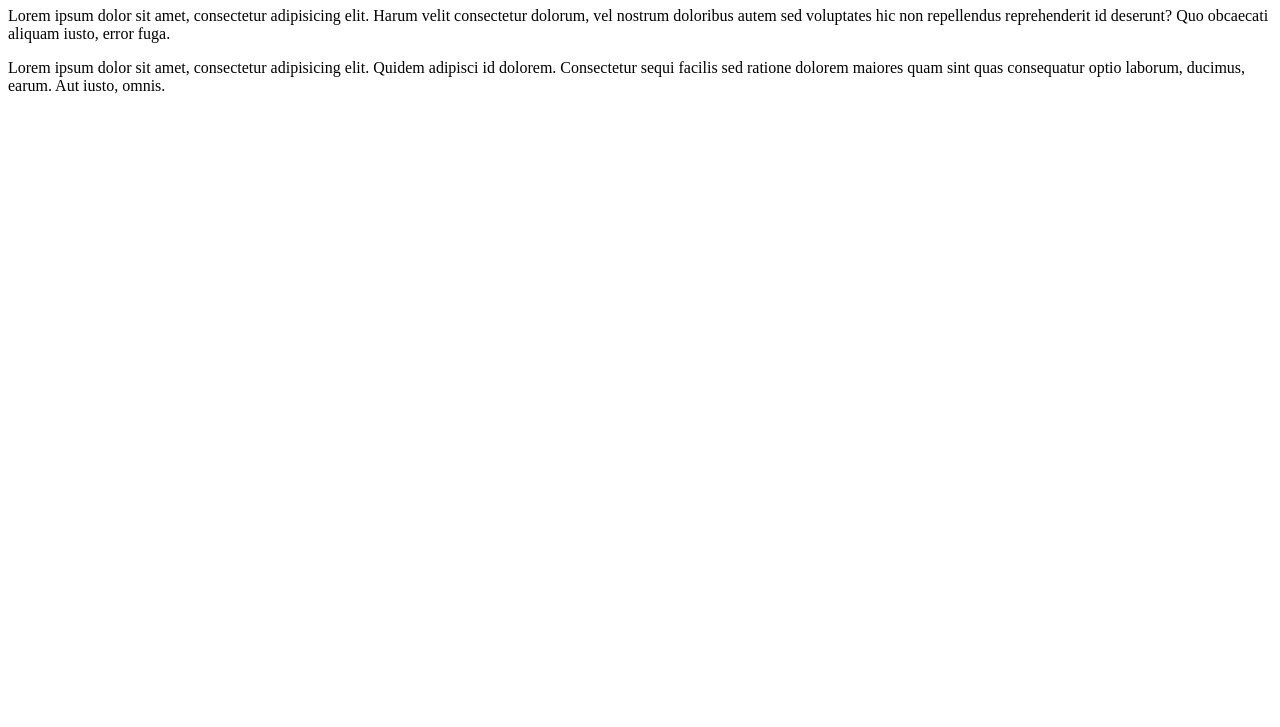
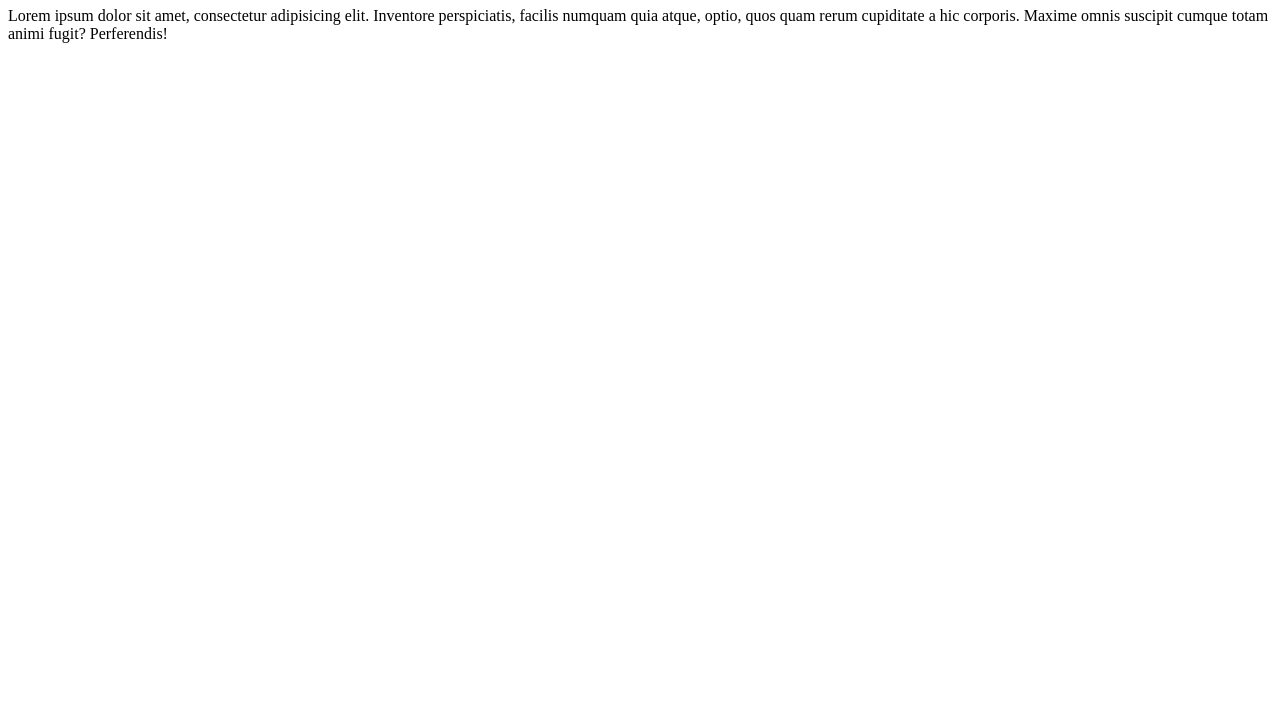
Before and after one commit to Electron-Movies/electronmovies, a plain HTML site: page index.html in a window 1280 px wide. Shown: the part 73-800 px from the top of the page. Drawn offline with Linux system fonts and the light colour scheme; files that its build step writes are made by us from their sources.

Commit message:
third commit

```diff
--- a/index.html
+++ b/index.html
@@ -7,7 +7,6 @@
 </head>
 <body>
     <h1>Site Here</h1>
-    <p>Lorem ipsum dolor sit amet, consectetur adipisicing elit. Harum velit consectetur dolorum, vel nostrum doloribus autem sed voluptates hic non repellendus reprehenderit id deserunt? Quo obcaecati aliquam iusto, error fuga.</p>
-    <p>Lorem ipsum dolor sit amet, consectetur adipisicing elit. Quidem adipisci id dolorem. Consectetur sequi facilis sed ratione dolorem maiores quam sint quas consequatur optio laborum, ducimus, earum. Aut iusto, omnis.</p>
+    <p>Lorem ipsum dolor sit amet, consectetur adipisicing elit. Inventore perspiciatis, facilis numquam quia atque, optio, quos quam rerum cupiditate a hic corporis. Maxime omnis suscipit cumque totam animi fugit? Perferendis!</p>
 </body>
 </html>
```
